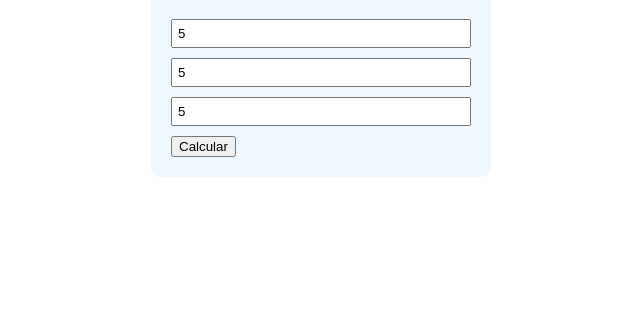
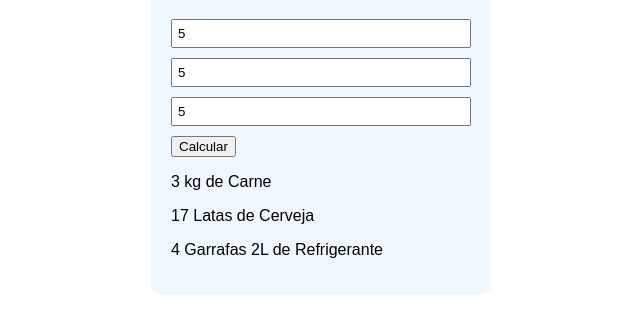
Before and after one commit to Diegosoars/Churrasc-metro-, a plain HTML site: page index.html in a window 1280 px wide. Both pictures are taken after typing "5", "5", "5" into the empty fields and a click on the button "Calcular". Shown: the part 89-422 px from the top of the page, without its empty margins (319-959 px from the left). Drawn offline with Linux system fonts and the light colour scheme.

Commit message:
update javascript

```diff
--- a/index.html
+++ b/index.html
@@ -10,19 +10,16 @@
 </head>
 
 <body>
-    <div class="background">
     <div class="container">
-    <div class="section">
        <h1>Churrascômetro</h1>
        <input id="adultos" nome="adultos" type="number" placeholder="Adultos">
        <input id="criancas" nome="criancas" type="number" placeholder="Crianças">
-       <input id="duracao" nome="duracao" type="number" placeholder="Duração">
-       <button onclick="Calcular ()">Calcular </button>
+       <input id="duracao" nome="duracao" type="number" placeholder="Duração (h)">
+       <button onclick="calcular()">Calcular </button>
 
-       <div id="resultado"> </div>
+       <div id="resultado">
 
-    </div>
-    </div>
+       </div>
    </div>
 
     <script src="./script/script.js"> </script>
--- a/script/script.js
+++ b/script/script.js
@@ -17,17 +17,17 @@ function calcular(){
     let duracao = inputDuracao.value;
 
 
-    let qtdTotalcarne = carnePP(duracao) * adultos + (carnePP(duracao) / 2 * criancas);
-    let qtdTotalcerveja = cervejaPP(duracao) * adultos;
-    let qtdTotalbebidas = bebidasPP(duracao) * adultos + (bebidasPP(duracao) / 2 * criancas);
+    let qtdTotalCarne = carnePP(duracao) * adultos + (carnePP(duracao) / 2 * criancas);
+    let qtdTotalCerveja = cervejaPP(duracao) * adultos;
+    let qtdTotalBebidas = bebidasPP(duracao) * adultos + (bebidasPP(duracao) / 2 * criancas);
 
 
-    resultado.innerHTML = `<p>${qtdTotalcarne}g de Carne</p>`
-    resultado.innerHTML += `<p>${qtdTotalcerveja}ml de Cerveja</p>`
-    resultado.innerHTML += `<p>${qtdTotalbebidas}ml de Bebidas</p>`
+    resultado.innerHTML = `<p>${qtdTotalCarne  / 1000} kg de Carne</p>`
+    resultado.innerHTML += `<p>${Math.ceil(qtdTotalCerveja / 355)} Latas de Cerveja</p>`
+    resultado.innerHTML += `<p>${Math.ceil(qtdTotalBebidas / 2000)} Garrafas 2L de Refrigerante</p>`
 }
 
- function carnePP (duracao){
+ function carnePP(duracao){
      if (duracao >= 6) {
          return 650;
      } else {
@@ -35,7 +35,7 @@ function calcular(){
      }
  }
 
- function cervejaPP (duracao){
+ function cervejaPP(duracao){
     if (duracao >= 6) {
         return 2000;
     } else {
@@ -43,7 +43,7 @@ function calcular(){
     }
 }
 
-function bebidasPP (duracao){
+function bebidasPP(duracao){
     if (duracao >= 6) {
         return 1500;
     } else {
```
